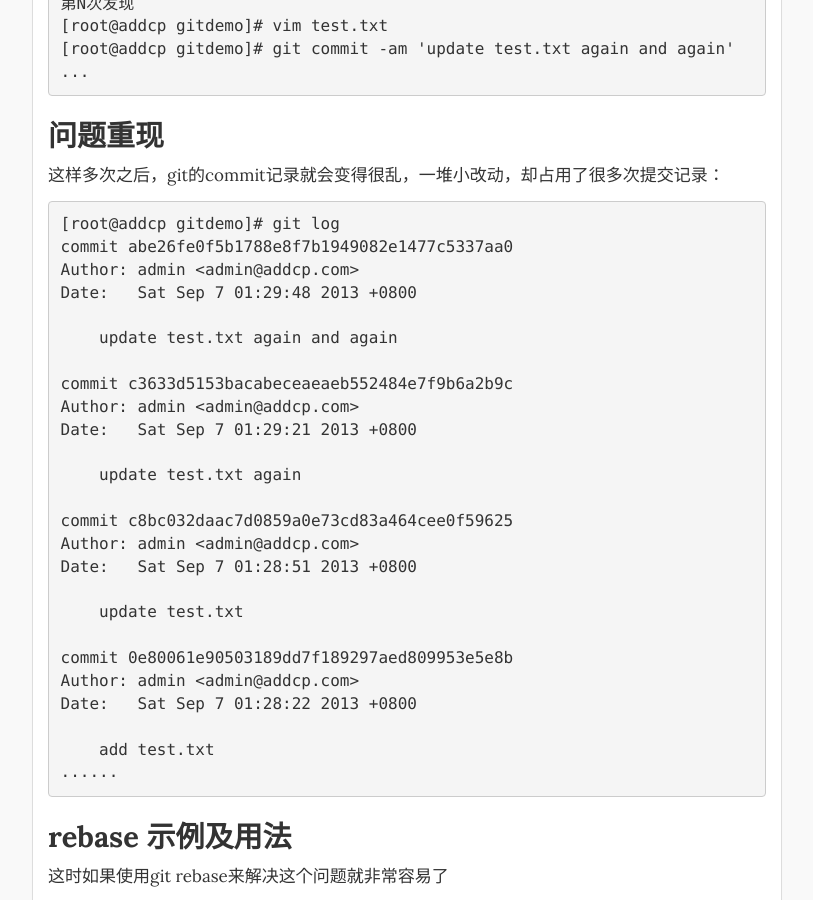
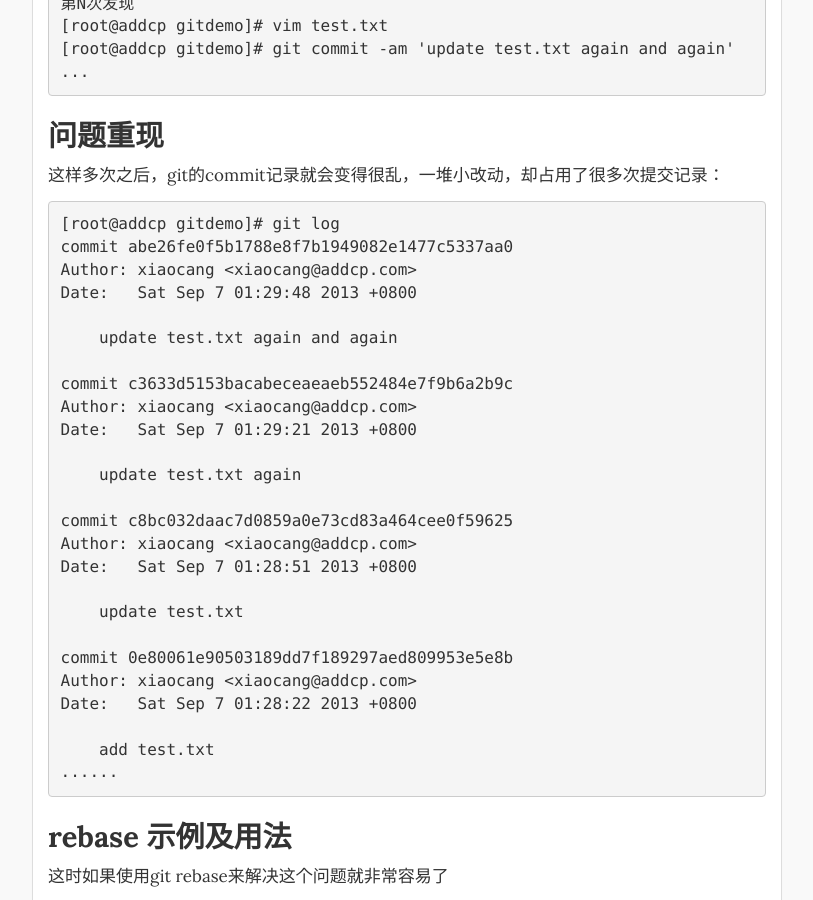
Before and after one commit to johnnywang1991/blog, a Jekyll site: the page built from _posts/2013-9-7-git-rebase.md, in a window 1280 px wide and 900 px high, scrolled down 590 px. Shown: the whole window, without its empty margins (233-1046 px from the left). Built offline with Jekyll 4.4.1, drawn with Linux system fonts in a browser that asks for light colours; nearby versions of some CDN libraries; Markdown is read by kramdown in place of the engine named in the settings; comment, search, counter and statistics services are not loaded; some of the changed text lies outside the part shown.

Commit message:
update [git-rebase] again
再次更新git衍合

```diff
--- a/_posts/2013-9-7-git-rebase.md
+++ b/_posts/2013-9-7-git-rebase.md
@@ -33,25 +33,25 @@
 {% highlight console %}
 [root@addcp gitdemo]# git log
 commit abe26fe0f5b1788e8f7b1949082e1477c5337aa0
-Author: admin <admin@addcp.com>
+Author: xiaocang <xiaocang@addcp.com>
 Date:   Sat Sep 7 01:29:48 2013 +0800
 
     update test.txt again and again
 
 commit c3633d5153bacabeceaeaeb552484e7f9b6a2b9c
-Author: admin <admin@addcp.com>
+Author: xiaocang <xiaocang@addcp.com>
 Date:   Sat Sep 7 01:29:21 2013 +0800
 
     update test.txt again
 
 commit c8bc032daac7d0859a0e73cd83a464cee0f59625
-Author: admin <admin@addcp.com>
+Author: xiaocang <xiaocang@addcp.com>
 Date:   Sat Sep 7 01:28:51 2013 +0800
 
     update test.txt
 
 commit 0e80061e90503189dd7f189297aed809953e5e8b
-Author: admin <admin@addcp.com>
+Author: xiaocang <xiaocang@addcp.com>
 Date:   Sat Sep 7 01:28:22 2013 +0800
 
     add test.txt
@@ -111,13 +111,13 @@
 {% highlight console %}
 [root@addcp gitdemo]# git log
 commit 3e5d79d149942f7dc0741a9a42ce43d98beafcd3
-Author: admin <admin@addcp.com>
+Author: xiaocang <xiaocang@addcp.com>
 Date:   Sat Sep 7 01:28:51 2013 +0800
 
     update test.txt
 
 commit 0e80061e90503189dd7f189297aed809953e5e8b
-Author: admin <admin@addcp.com>
+Author: xiaocang <xiaocang@addcp.com>
 Date:   Sat Sep 7 01:28:22 2013 +0800
 
     add test.txt
@@ -127,12 +127,14 @@
 
 ---------------------------------------
 
-*注意*
+**注意**
+
 如果看过git的官方文档的人都应该知道
 
 > 不要对任何已上线的部分使用衍合
 
 因为这样对线上的提交纪录进行改变，对一个多人协作的项目来说，是不好的。
+
 项目中的其他人会因此感到困惑，因为本来存在的一个提交纪录突然不见了
 
 所以衍合主要是在提交到线上之前进行commit合并，使提交纪录变得干净的方法
```
